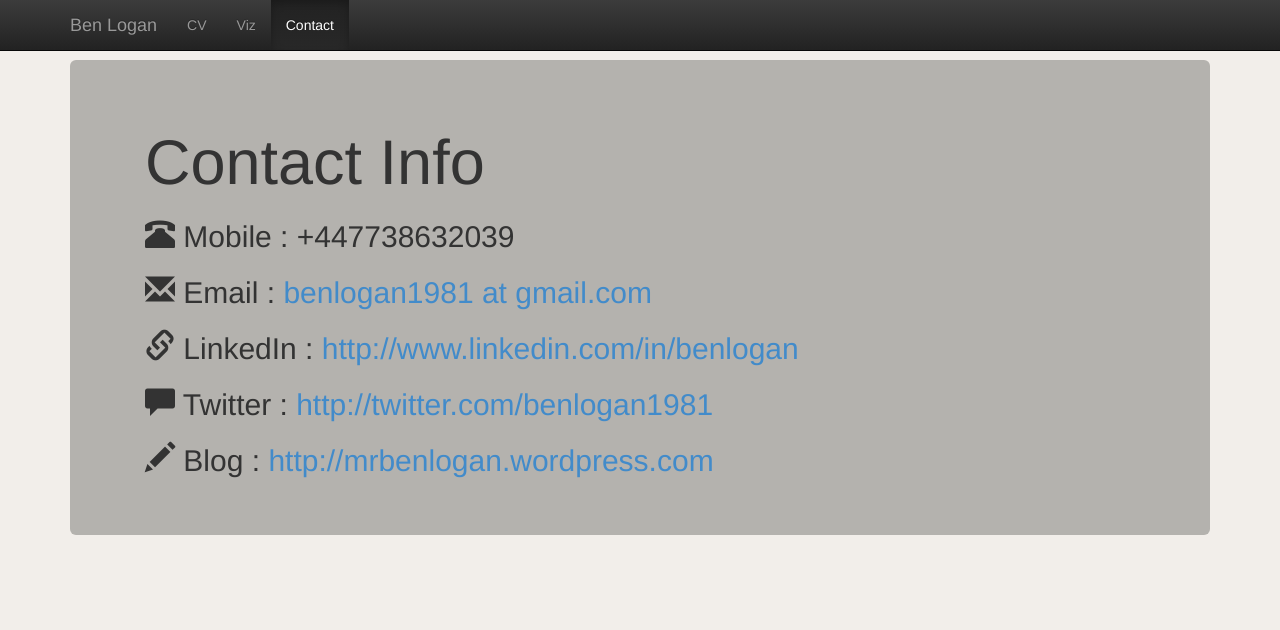
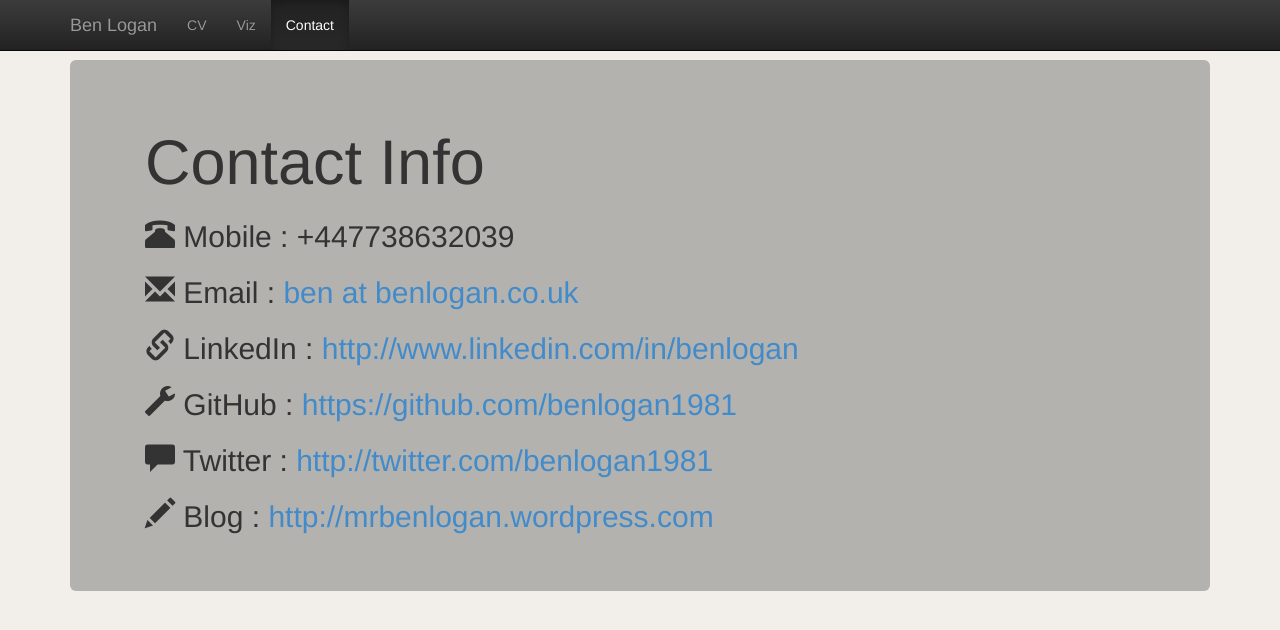
Before and after one commit to benlogan/benlogan.co.uk, a plain HTML site: page contact.html in a window 1280 px wide. Drawn offline with Linux system fonts and the light colour scheme.

Commit message:
email update and addition of github link

```diff
--- a/contact.html
+++ b/contact.html
@@ -62,8 +62,9 @@
                 <div class="container">
                     <h1>Contact Info</h1>
                     <h2><span class="glyphicon glyphicon-phone-alt"></span> Mobile : +447738632039</h2>
-                    <h2><span class="glyphicon glyphicon-envelope"></span> Email : <a href="mailto:benlogan1981@gmail.com">benlogan1981 at gmail.com</a></h2>
+                    <h2><span class="glyphicon glyphicon-envelope"></span> Email : <a href="mailto:ben@benlogan.co.uk">ben at benlogan.co.uk</a></h2>
                     <h2><span class="glyphicon glyphicon-link"></span> LinkedIn : <a href="http://www.linkedin.com/in/benlogan" target="_blank">http://www.linkedin.com/in/benlogan</a></h2>
+                    <h2><span class="glyphicon glyphicon-wrench"></span> GitHub : <a href="https://github.com/benlogan1981" target="_blank">https://github.com/benlogan1981</a></h2>
                     <h2><span class="glyphicon glyphicon-comment"></span> Twitter : <a href="http://twitter.com/benlogan1981" target="_blank">http://twitter.com/benlogan1981</a></h2>
                     <h2><span class="glyphicon glyphicon-pencil"></span> Blog : <a href="http://mrbenlogan.wordpress.com" target="_blank">http://mrbenlogan.wordpress.com</a></h2>
                 </div><!-- /.container -->
```
